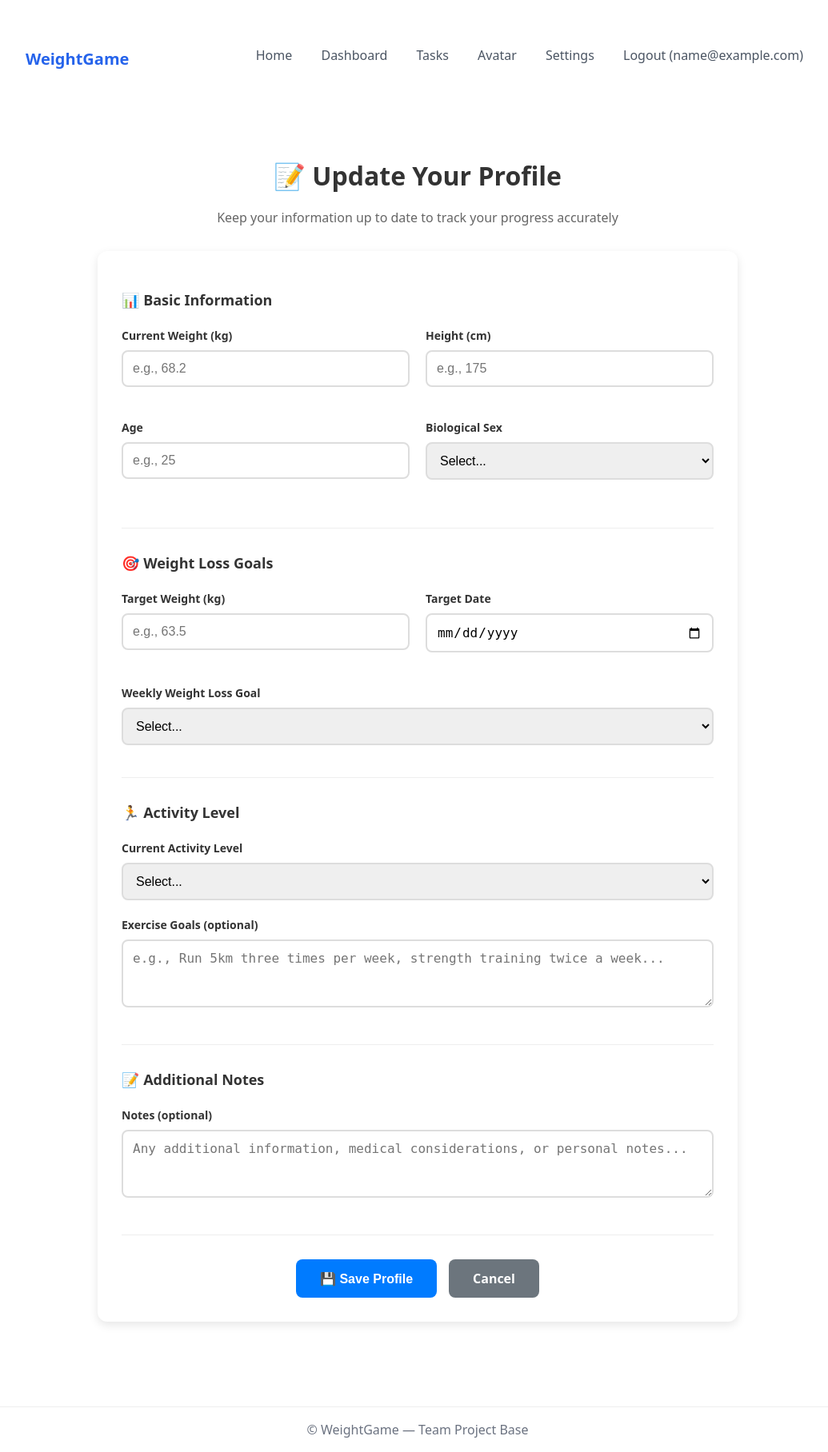
After one commit to will-doney/WeightLossWebApp, a Flask app: page /update_profile in a window 1280 px wide. The commit adds this page. Shown: the whole page at 80% size, without its empty margins (118-1153 px from the left). Run offline with Flask 3, Linux system fonts and the light colour scheme; the visitor is signed in with stand-in values (Sample User, id 1); some libraries are stand-ins or nearby versions.

Commit message:
dashboard user profile update - metric units, comprehensive data entry, firebase integration

```diff
--- a/app.py
+++ b/app.py
@@ -51,7 +51,16 @@ except Exception as firebase_error:
 
 # Utility function: Format timestamp as relative time (e.g., "2 hours ago")
 def format_timesince(dt):
-    now = datetime.utcnow()
+    from datetime import timezone
+
+    # Ensure both datetimes are timezone-aware or both are naive
+    if dt.tzinfo is not None:
+        # dt is timezone-aware, make now timezone-aware too
+        now = datetime.now(timezone.utc)
+    else:
+        # dt is timezone-naive, use naive now
+        now = datetime.utcnow()
+
     diff = now - dt
     if diff.days > 0:
         return f"{diff.days} days ago"
@@ -394,6 +403,138 @@ def set_goal():
     return render_template('set_goal.html')
 
 
+# ============================================================
+# ROUTE: Update Profile (Comprehensive User Data Entry)
+# ============================================================
+@app.route('/update_profile', methods=['GET', 'POST'])
+def update_profile():
+    """Comprehensive user profile update with historical tracking.
+
+    Handles weight, height, age, sex, goals, activity level, and notes.
+    Stores complete profile snapshots with timestamps for history tracking.
+    """
+    if 'user_id' not in session:
+        return redirect(url_for('login'))
+
+    user_id = session['user_id']
+
+    if request.method == 'POST':
+        try:
+            # Extract form data
+            current_weight = float(request.form['current_weight'])  # kg
+            height_cm = int(request.form['height_cm'])  # cm
+            age = int(request.form['age'])
+            sex = request.form['sex'].strip().lower()
+            target_weight = float(request.form['target_weight'])  # kg
+            target_date = datetime.strptime(request.form['target_date'], '%Y-%m-%d')
+            weekly_goal = float(request.form['weekly_goal'])  # kg per week
+            activity_level = request.form['activity_level'].strip()
+            exercise_goals = request.form.get('exercise_goals', '').strip()
+            notes = request.form.get('notes', '').strip()
+
+            # Calculate BMI using metric formula: weight(kg) / height(m)²
+            height_meters = height_cm / 100.0
+            bmi = current_weight / (height_meters ** 2)
+
+            # Create comprehensive profile entry
+            profile_data = {
+                'user_id': user_id,
+                'timestamp': datetime.utcnow(),
+                'current_weight': current_weight,  # kg
+                'height_cm': height_cm,
+                'height_meters': height_meters,
+                'age': age,
+                'sex': sex,
+                'bmi': round(bmi, 1),
+                'target_weight': target_weight,  # kg
+                'target_date': target_date,
+                'weekly_goal': weekly_goal,  # kg per week
+                'activity_level': activity_level,
+                'exercise_goals': exercise_goals,
+                'notes': notes,
+                'weight_to_lose': current_weight - target_weight  # kg
+            }
+
+            # Store in profile_entries collection for history
+            db.collection('profile_entries').add(profile_data)
+
+            # Also add weight entry for dashboard tracking
+            weight_entry = {
+                'user_id': user_id,
+                'weight': current_weight,  # kg
+                'notes': f"Profile update - BMI: {bmi:.1f}, Height: {height_cm}cm",
+                'date': datetime.utcnow()
+            }
+            db.collection('weight_entries').add(weight_entry)
+
+            # Update or create current goals
+            goal_entry = {
+                'user_id': user_id,
+                'target_weight': target_weight,
+                'deadline': target_date,
+                'weekly_goal': weekly_goal,
+                'created_at': datetime.utcnow(),
+                'is_active': True
+            }
+            db.collection('goals').add(goal_entry)
+
+            flash(f'Profile updated successfully! Current BMI: {bmi:.1f}', 'success')
+            return redirect(url_for('dashboard'))
+
+        except (ValueError, KeyError) as e:
+            flash('Please check all fields and enter valid data.', 'error')
+            print(f"Profile update error: {e}")
+
+    # GET request - load current data and history
+    current_data = None
+    profile_history = []
+
+    if db:
+        # Get all profile entries for user (avoid compound index)
+        all_profiles = db.collection('profile_entries')\
+            .where(filter=firestore.FieldFilter('user_id', '==', user_id))
+
+        profile_docs = []
+        for profile_doc in all_profiles.stream():
+            doc_data = profile_doc.to_dict()
+            doc_data['doc_id'] = profile_doc.id
+            profile_docs.append(doc_data)
+
+        # Sort by timestamp in Python (client-side)
+        if profile_docs:
+            profile_docs.sort(key=lambda x: x.get('timestamp', datetime.min), reverse=True)
+
+            # Get most recent profile entry
+            current_data = profile_docs[0]
+            if current_data.get('target_date'):
+                # Handle both datetime and date objects
+                target_date_obj = current_data['target_date']
+                if hasattr(target_date_obj, 'date'):
+                    # It's a datetime object
+                    current_data['target_date'] = target_date_obj.strftime('%Y-%m-%d')
+                else:
+                    # It might be a string or other format
+                    current_data['target_date'] = str(target_date_obj)[:10]
+
+            # Get profile history (last 10 entries)
+            for history_data in profile_docs[:10]:
+                history_entry = {
+                    'date_formatted': history_data['timestamp'].strftime('%m/%d/%Y %I:%M %p'),
+                    'weight_change': f"{history_data.get('current_weight', 0)} kg",
+                    'goal_change': f"Target: {history_data.get('target_weight', 0)} kg",
+                    'other_changes': f"BMI: {history_data.get('bmi', 0)}, {history_data.get('height_cm', 0)}cm"
+                }
+                profile_history.append(history_entry)
+
+    # Provide today's date for minimum date validation
+    today = datetime.now().strftime('%Y-%m-%d')
+
+    return render_template('update_profile.html',
+                         current_data=current_data,
+                         profile_history=profile_history,
+                         today=today)
+
+
 # Sample tasks payload used by both HTML view and API response.
 TASKS_SAMPLE = [
     {
--- a/templates/tasks.html
+++ b/templates/tasks.html
@@ -24,7 +24,7 @@ Updated : November 2025 - Simplified with existing styles
       {% if messages %}
         [
         {% for category, message in messages %}
-          {"message": "{{ message|safe|replace('"', '\\"') }}", "category": "{{ category }}"}
+          {"message": {{ message|tojson }}, "category": {{ category|tojson }}}
           {%- if not loop.last -%},{%- endif -%}
         {% endfor %}
         ]
--- /dev/null
+++ b/templates/update_profile.html
@@ -0,0 +1,368 @@
+{#
+============================================================
+Template: update_profile.html
+Purpose : Comprehensive user data entry form for weight, height, age,
+          sex, weight loss goals, and activity preferences.
+
+Author  : will-doney
+Updated : November 2025
+============================================================
+#}
+{% extends 'base.html' %}
+{% block content %}
+<link rel="stylesheet" href="{{ url_for('static', filename='css/styles.css') }}">
+
+<div class="profile-container">
+  <div class="profile-header">
+    <h1 class="profile-title">📝 Update Your Profile</h1>
+    <p class="profile-subtitle">Keep your information up to date to track your progress accurately</p>
+  </div>
+
+  <div class="profile-form-container">
+    <form method="POST" action="{{ url_for('update_profile') }}" class="profile-form">
+
+      <!-- Basic Information Section -->
+      <div class="form-section">
+        <h3 class="section-title">📊 Basic Information</h3>
+
+        <div class="form-row">
+          <div class="form-group">
+            <label for="current_weight">Current Weight (kg)</label>
+            <input type="number" id="current_weight" name="current_weight"
+                   step="0.1" min="20" max="500" required
+                   value="{{ current_data.current_weight if current_data else '' }}"
+                   placeholder="e.g., 68.2">
+          </div>
+
+          <div class="form-group">
+            <label for="height_cm">Height (cm)</label>
+            <input type="number" id="height_cm" name="height_cm"
+                   min="100" max="250" required
+                   value="{{ current_data.height_cm if current_data else '' }}"
+                   placeholder="e.g., 175">
+          </div>
+        </div>
+
+        <div class="form-row">
+          <div class="form-group">
+            <label for="age">Age</label>
+            <input type="number" id="age" name="age"
+                   min="13" max="120" required
+                   value="{{ current_data.age if current_data else '' }}"
+                   placeholder="e.g., 25">
+          </div>
+
+          <div class="form-group">
+            <label for="sex">Biological Sex</label>
+            <select id="sex" name="sex" required>
+              <option value="">Select...</option>
+              <option value="male" {% if current_data and current_data.sex == 'male' %}selected{% endif %}>Male</option>
+              <option value="female" {% if current_data and current_data.sex == 'female' %}selected{% endif %}>Female</option>
+            </select>
+          </div>
+        </div>
+      </div>
+
+      <!-- Goals Section -->
+      <div class="form-section">
+        <h3 class="section-title">🎯 Weight Loss Goals</h3>
+
+        <div class="form-row">
+          <div class="form-group">
+            <label for="target_weight">Target Weight (kg)</label>
+            <input type="number" id="target_weight" name="target_weight"
+                   step="0.1" min="20" max="500" required
+                   value="{{ current_data.target_weight if current_data else '' }}"
+                   placeholder="e.g., 63.5">
+          </div>
+
+          <div class="form-group">
+            <label for="target_date">Target Date</label>
+            <input type="date" id="target_date" name="target_date" required
+                   value="{{ current_data.target_date if current_data else '' }}"
+                   min="{{ today }}">
+          </div>
+        </div>
+
+        <div class="form-group">
+          <label for="weekly_goal">Weekly Weight Loss Goal</label>
+          <select id="weekly_goal" name="weekly_goal" required>
+            <option value="">Select...</option>
+            <option value="0.25" {% if current_data and current_data.weekly_goal == 0.25 %}selected{% endif %}>0.25 kg/week (Gradual)</option>
+            <option value="0.5" {% if current_data and current_data.weekly_goal == 0.5 %}selected{% endif %}>0.5 kg/week (Moderate)</option>
+            <option value="0.75" {% if current_data and current_data.weekly_goal == 0.75 %}selected{% endif %}>0.75 kg/week (Aggressive)</option>
+            <option value="1.0" {% if current_data and current_data.weekly_goal == 1.0 %}selected{% endif %}>1.0 kg/week (Very Aggressive)</option>
+          </select>
+        </div>
+      </div>
+
+      <!-- Activity Level Section -->
+      <div class="form-section">
+        <h3 class="section-title">🏃 Activity Level</h3>
+
+        <div class="form-group">
+          <label for="activity_level">Current Activity Level</label>
+          <select id="activity_level" name="activity_level" required>
+            <option value="">Select...</option>
+            <option value="sedentary" {% if current_data and current_data.activity_level == 'sedentary' %}selected{% endif %}>Sedentary (Little to no exercise)</option>
+            <option value="lightly_active" {% if current_data and current_data.activity_level == 'lightly_active' %}selected{% endif %}>Lightly Active (Light exercise 1-3 days/week)</option>
+            <option value="moderately_active" {% if current_data and current_data.activity_level == 'moderately_active' %}selected{% endif %}>Moderately Active (Moderate exercise 3-5 days/week)</option>
+            <option value="very_active" {% if current_data and current_data.activity_level == 'very_active' %}selected{% endif %}>Very Active (Hard exercise 6-7 days/week)</option>
+            <option value="extremely_active" {% if current_data and current_data.activity_level == 'extremely_active' %}selected{% endif %}>Extremely Active (Very hard exercise, physical job)</option>
+          </select>
+        </div>
+
+        <div class="form-group">
+          <label for="exercise_goals">Exercise Goals (optional)</label>
+          <textarea id="exercise_goals" name="exercise_goals" rows="3"
+                    placeholder="e.g., Run 5km three times per week, strength training twice a week...">{{ current_data.exercise_goals if current_data else '' }}</textarea>
+        </div>
+      </div>
+
+      <!-- Additional Notes -->
+      <div class="form-section">
+        <h3 class="section-title">📝 Additional Notes</h3>
+
+        <div class="form-group">
+          <label for="notes">Notes (optional)</label>
+          <textarea id="notes" name="notes" rows="3"
+                    placeholder="Any additional information, medical considerations, or personal notes...">{{ current_data.notes if current_data else '' }}</textarea>
+        </div>
+      </div>
+
+      <div class="form-actions">
+        <button type="submit" class="btn-primary">💾 Save Profile</button>
+        <a href="{{ url_for('dashboard') }}" class="btn-secondary">Cancel</a>
+      </div>
+    </form>
+  </div>
+
+  <!-- Profile History -->
+  {% if profile_history and profile_history|length > 0 %}
+  <div class="profile-history">
+    <h3>📈 Profile Update History</h3>
+    <div class="history-list">
+      {% for entry in profile_history %}
+      <div class="history-item">
+        <div class="history-date">{{ entry.date_formatted }}</div>
+        <div class="history-changes">
+          {% if entry.weight_change %}
+            <span class="change-item">Weight: {{ entry.weight_change }}</span>
+          {% endif %}
+          {% if entry.goal_change %}
+            <span class="change-item">Goal: {{ entry.goal_change }}</span>
+          {% endif %}
+          {% if entry.other_changes %}
+            <span class="change-item">{{ entry.other_changes }}</span>
+          {% endif %}
+        </div>
+      </div>
+      {% endfor %}
+    </div>
+  </div>
+  {% endif %}
+</div>
+
+<style>
+/* Profile Form Styles */
+.profile-container {
+  max-width: 800px;
+  margin: 0 auto;
+  padding: 20px;
+}
+
+.profile-header {
+  text-align: center;
+  margin-bottom: 30px;
+}
+
+.profile-title {
+  color: #333;
+  margin-bottom: 10px;
+}
+
+.profile-subtitle {
+  color: #666;
+  font-size: 16px;
+}
+
+.profile-form-container {
+  background: white;
+  border-radius: 12px;
+  padding: 30px;
+  box-shadow: 0 4px 12px rgba(0,0,0,0.1);
+  margin-bottom: 30px;
+}
+
+.form-section {
+  margin-bottom: 30px;
+  padding-bottom: 20px;
+  border-bottom: 1px solid #eee;
+}
+
+.form-section:last-of-type {
+  border-bottom: none;
+}
+
+.section-title {
+  color: #333;
+  margin-bottom: 20px;
+  font-size: 18px;
+}
+
+.form-row {
+  display: grid;
+  grid-template-columns: 1fr 1fr;
+  gap: 20px;
+  margin-bottom: 20px;
+}
+
+.form-group {
+  margin-bottom: 20px;
+}
+
+.form-group label {
+  display: block;
+  margin-bottom: 8px;
+  font-weight: 600;
+  color: #333;
+}
+
+.form-group input,
+.form-group select,
+.form-group textarea {
+  width: 100%;
+  padding: 12px;
+  border: 2px solid #ddd;
+  border-radius: 8px;
+  font-size: 16px;
+  transition: border-color 0.3s ease;
+}
+
+.form-group input:focus,
+.form-group select:focus,
+.form-group textarea:focus {
+  outline: none;
+  border-color: #007bff;
+  box-shadow: 0 0 0 3px rgba(0,123,255,0.1);
+}
+
+/* Height input styles - no longer needed for dual inputs but keeping for consistency */
+.height-inputs {
+  display: flex;
+  align-items: center;
+  gap: 10px;
+}
+
+.height-inputs input {
+  flex: 1;
+}
+
+.height-inputs span {
+  font-weight: 600;
+  color: #666;
+}
+
+.form-actions {
+  display: flex;
+  gap: 15px;
+  justify-content: center;
+  margin-top: 30px;
+}
+
+.btn-primary,
+.btn-secondary {
+  padding: 12px 30px;
+  border-radius: 8px;
+  text-decoration: none;
+  font-weight: 600;
+  border: none;
+  cursor: pointer;
+  font-size: 16px;
+  transition: all 0.3s ease;
+}
+
+.btn-primary {
+  background: #007bff;
+  color: white;
+}
+
+.btn-primary:hover {
+  background: #0056b3;
+  transform: translateY(-1px);
+}
+
+.btn-secondary {
+  background: #6c757d;
+  color: white;
+}
+
+.btn-secondary:hover {
+  background: #545b62;
+  color: white;
+  text-decoration: none;
+}
+
+/* Profile History Styles */
+.profile-history {
+  background: white;
+  border-radius: 12px;
+  padding: 30px;
+  box-shadow: 0 4px 12px rgba(0,0,0,0.1);
+}
+
+.profile-history h3 {
+  color: #333;
+  margin-bottom: 20px;
+}
+
+.history-list {
+  max-height: 300px;
+  overflow-y: auto;
+}
+
+.history-item {
+  padding: 15px;
+  border-left: 4px solid #007bff;
+  background: #f8f9fa;
+  margin-bottom: 10px;
+  border-radius: 0 8px 8px 0;
+}
+
+.history-date {
+  font-weight: 600;
+  color: #007bff;
+  margin-bottom: 5px;
+}
+
+.history-changes {
+  display: flex;
+  flex-wrap: wrap;
+  gap: 10px;
+}
+
+.change-item {
+  background: white;
+  padding: 4px 8px;
+  border-radius: 4px;
+  font-size: 14px;
+  color: #666;
+}
+
+/* Responsive Design */
+@media (max-width: 768px) {
+  .form-row {
+    grid-template-columns: 1fr;
+  }
+
+  .height-inputs {
+    justify-content: space-between;
+  }
+
+  .form-actions {
+    flex-direction: column;
+  }
+}
+</style>
+
+{% endblock %}
```
Also changed, not shown: templates/dashboard.html (+63 -25 lines).
